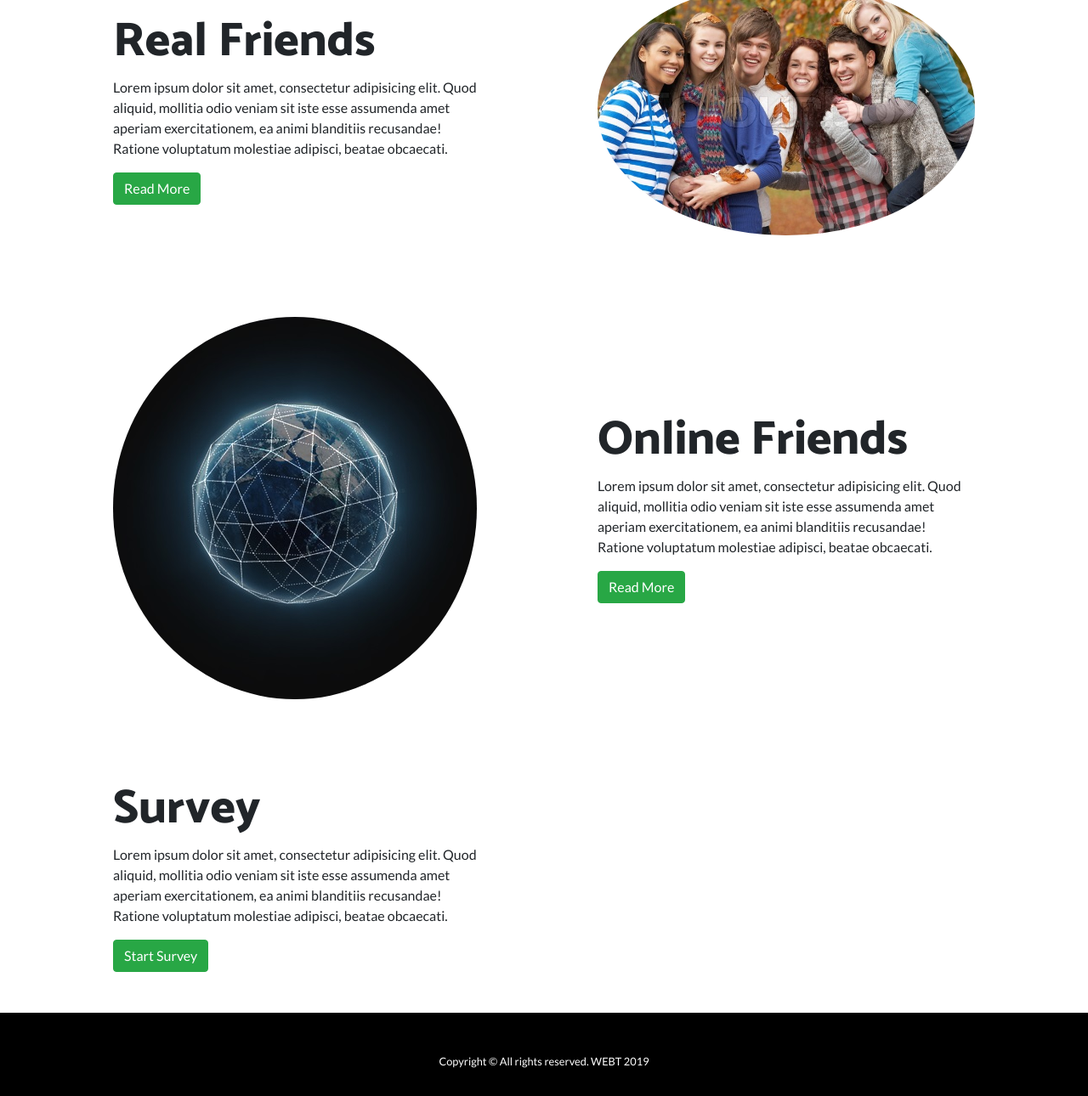
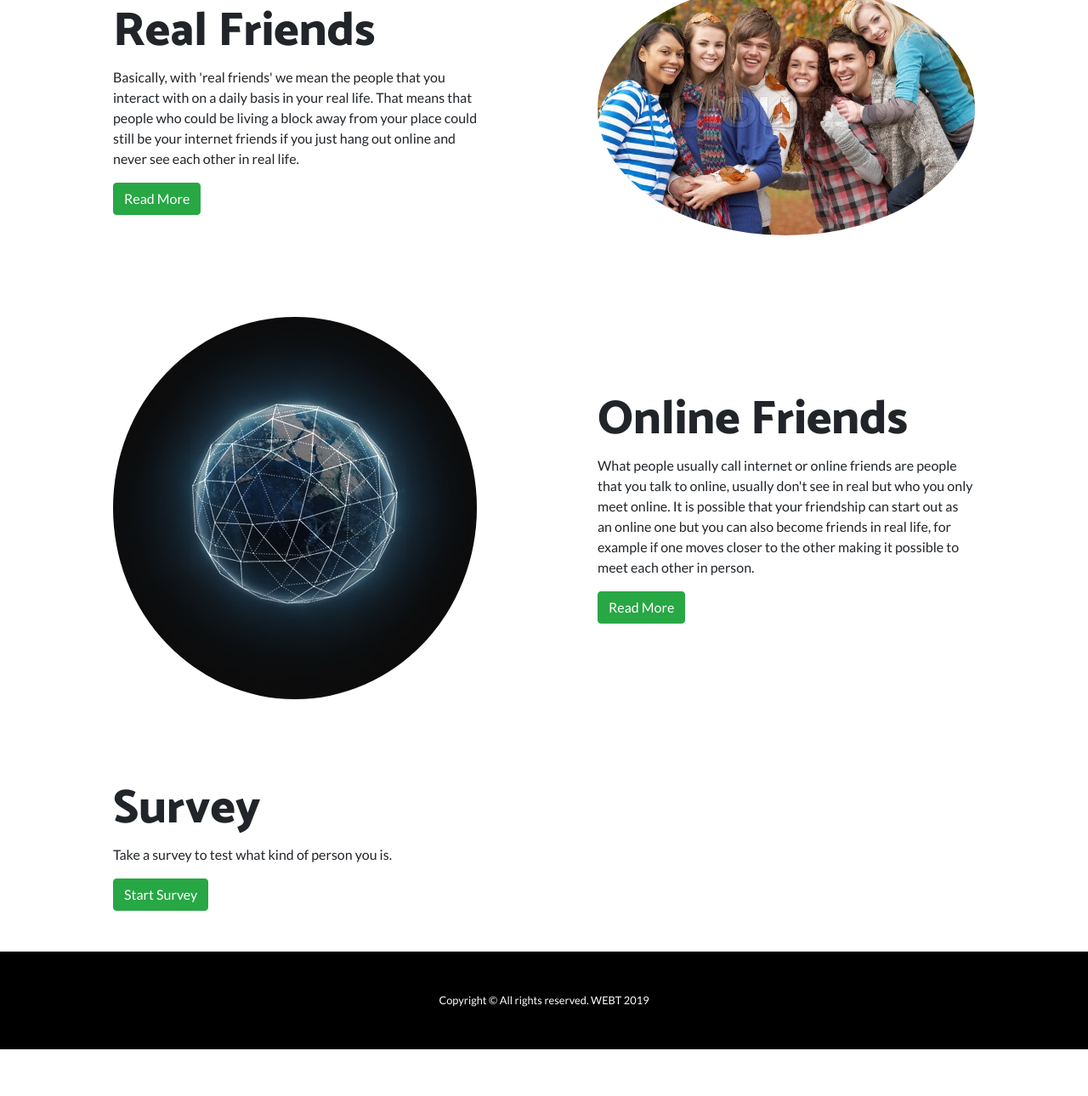
Before and after one commit to RauschSchottManuel/mathiasbal.github.io, a website: page index.html in a window 1280 px wide. Shown: the part 720-2010 px from the top of the page at 85% size. After the commit the page ends 1955 px from the top, so only its background shows below. Drawn offline with Linux system fonts and the light colour scheme.

Commit message:
Add files via upload

```diff
--- a/index.html
+++ b/index.html
@@ -55,7 +55,7 @@
       <div class="masthead-content" style="background-image: url(img/Aaaa.PNG);">
         <div class="container">
           <h1 class="masthead-heading mb-0">Living In A Digital World</h1>
-          <h3>by Manuel Rausch-Schott, Rene Lehbrunner and Mathias Bal</h3>
+          <h3>by Manuel Rausch-Schott and Mathias Bal</h3>
           <a href="#" class="btn btn-primary btn-xl rounded-pill mt-5">Learn More</a>
         </div>
       </div>
@@ -63,7 +63,6 @@
       <div class="bg-circle-2 bg-circle"></div>
       <div class="bg-circle-3 bg-circle"></div>
       <div class="bg-circle-4 bg-circle"></div> -->
-
     </header>
 
     <!--Content-->
@@ -78,7 +77,7 @@
           <div class="col-lg-6 order-lg-1">
             <div class="p-5">
               <h2 class="display-4">Real Friends</h2>
-              <p>Lorem ipsum dolor sit amet, consectetur adipisicing elit. Quod aliquid, mollitia odio veniam sit iste esse assumenda amet aperiam exercitationem, ea animi blanditiis recusandae! Ratione voluptatum molestiae adipisci, beatae obcaecati.</p>
+              <p>Basically, with 'real friends' we mean the people that you interact with on a daily basis in your real life. That means that people who could be living a block away from your place could still be your internet friends if you just hang out online and never see each other in real life.</p>
               <button class="btn btn-success">Read More</button>
             </div>
           </div>
@@ -97,7 +96,7 @@
           <div class="col-lg-6">
             <div class="p-5">
               <h2 class="display-4">Online Friends</h2>
-              <p>Lorem ipsum dolor sit amet, consectetur adipisicing elit. Quod aliquid, mollitia odio veniam sit iste esse assumenda amet aperiam exercitationem, ea animi blanditiis recusandae! Ratione voluptatum molestiae adipisci, beatae obcaecati.</p>
+              <p>What people usually call internet or online friends are people that you talk to online, usually don't see in real but who you only meet online. It is possible that your friendship can start out as an online one but you can also become friends in real life, for example if one moves closer to the other making it possible to meet each other in person.</p>
               <button class="btn btn-success">Read More</button>
             </div>
           </div>
@@ -116,7 +115,7 @@
           <div class="col-lg-6 order-lg-1">
             <div class="p-5">
               <h2 class="display-4">Survey</h2>
-              <p>Lorem ipsum dolor sit amet, consectetur adipisicing elit. Quod aliquid, mollitia odio veniam sit iste esse assumenda amet aperiam exercitationem, ea animi blanditiis recusandae! Ratione voluptatum molestiae adipisci, beatae obcaecati.</p>
+              <p>Take a survey to test what kind of person you is.</p>
               <button class="btn btn-success">Start Survey</button>
             </div>
           </div>
@@ -135,7 +134,5 @@
     <!-- Bootstrap core JavaScript -->
     <script src="vendor/jquery/jquery.min.js"></script>
     <script src="vendor/bootstrap/js/bootstrap.bundle.min.js"></script>
-
   </body>
-
 </html>
```
